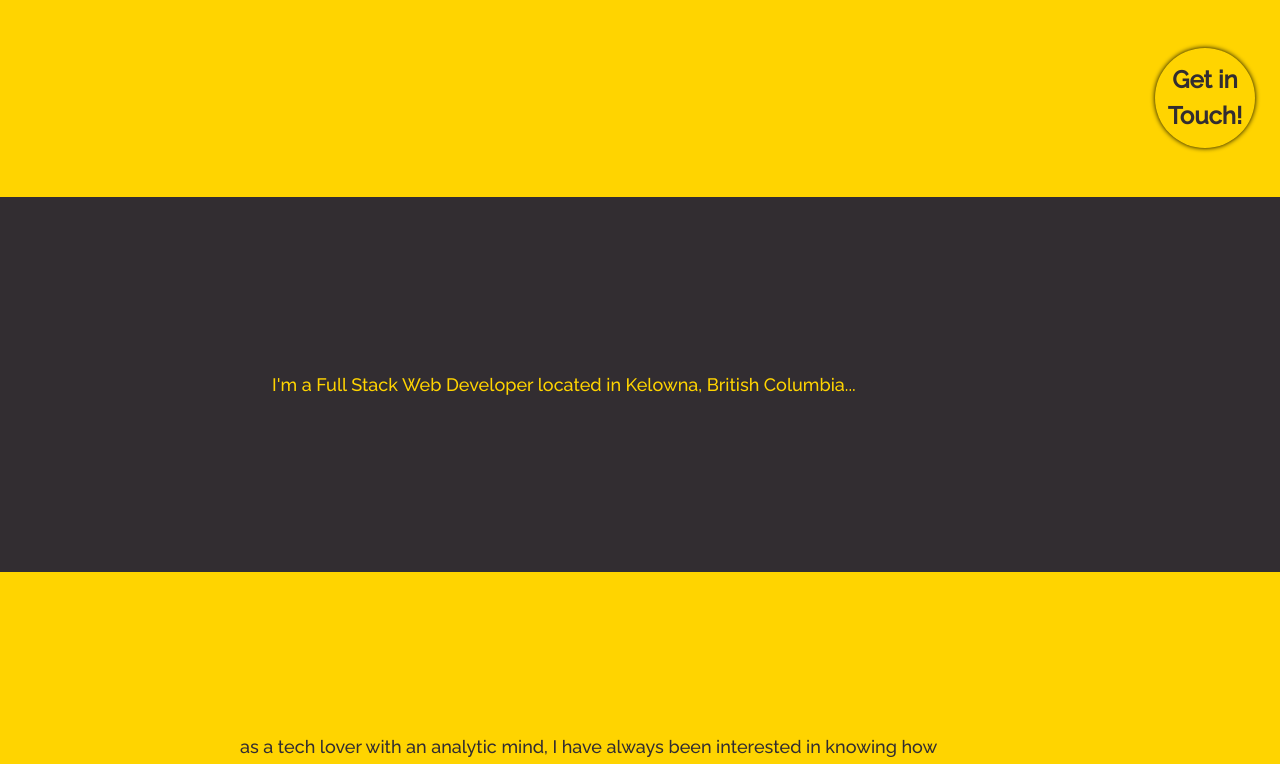
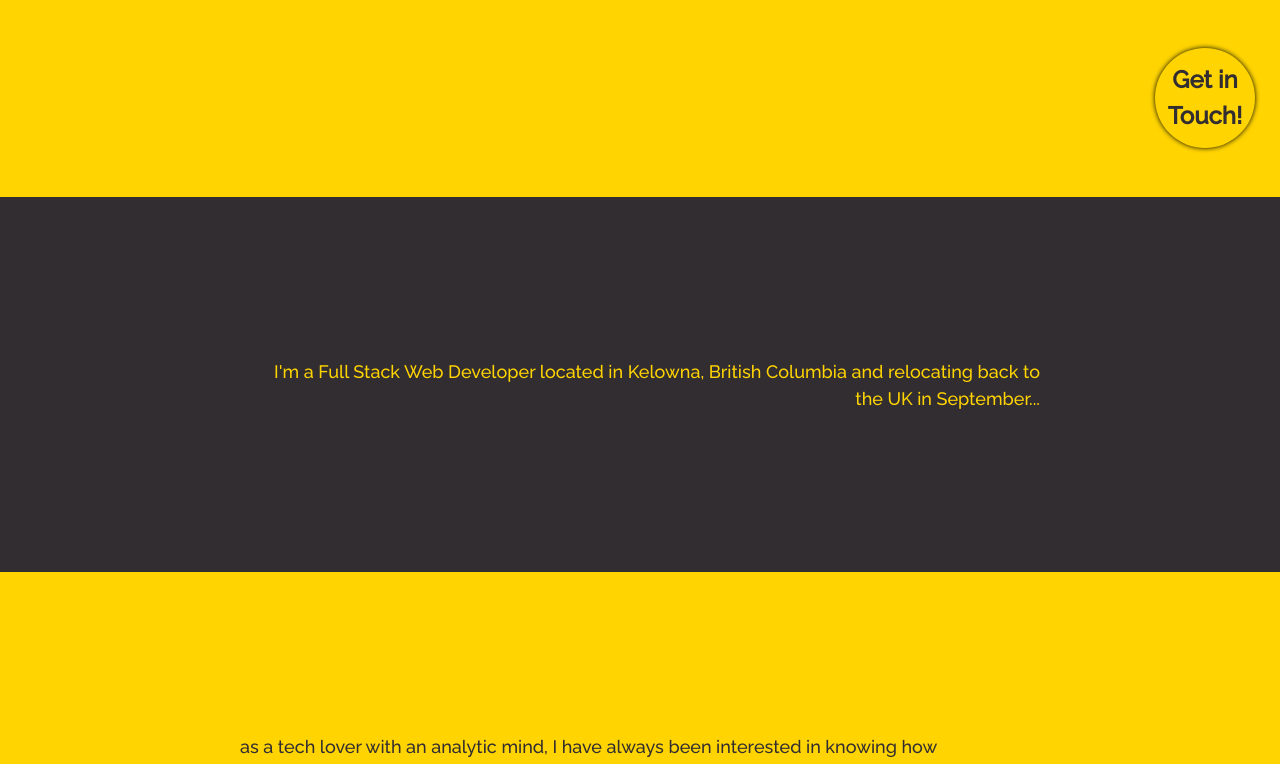
Before and after one commit to JamesAKing/portfolio, a React (Create React App) app: page /about-me in a window 1280 px wide. Shown: the part 627-1391 px from the top of the page. Built offline with nearby package versions, Linux system fonts and the light colour scheme.

Commit message:
updated copy to include moving back to the UK

```diff
--- a/src/pages/about/index.js
+++ b/src/pages/about/index.js
@@ -7,7 +7,7 @@ function AboutPage() {
         <main className="about-pg">
             <HeroAbout />
             <section className="bio">
-                <p className="bio__text">I'm a Full Stack Web Developer located in Kelowna, British Columbia...</p>
+                <p className="bio__text">I'm a Full Stack Web Developer located in Kelowna, British Columbia and relocating back to the UK in September...</p>
                 <p className="bio__text">as a tech lover with an analytic mind, I have always been interested in knowing how things work...</p>
                 <p className="bio__text">and with close to 8 years experience in Real Estate, Sales, and Customer Success, I always enjoyed thinking outside the box to find creative and interesting ways to solve problems...</p>
                 <p className="bio__text">I decided to start teaching myself Python in 2018 and was instantly hooked...</p>
```
